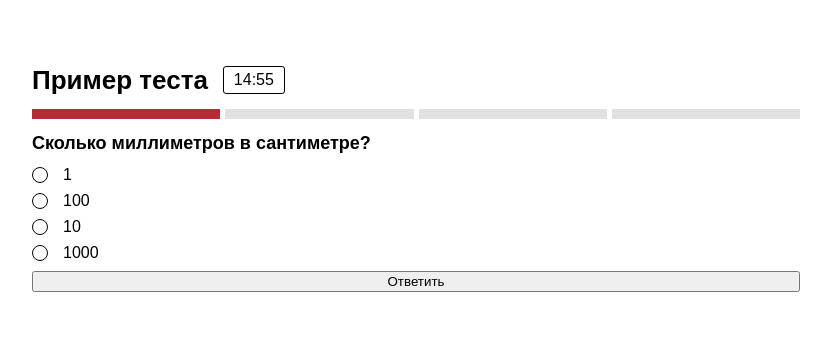
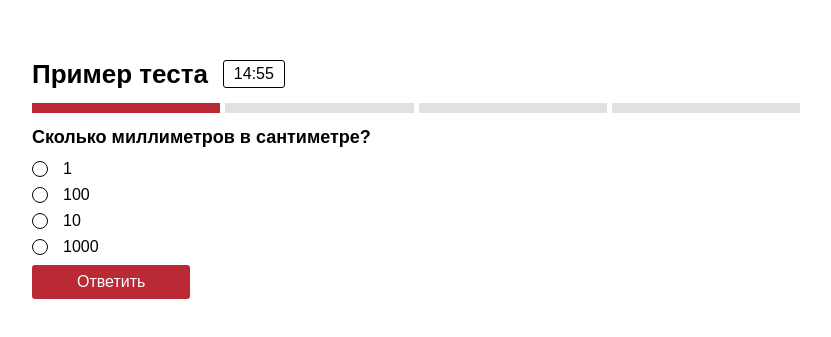
Before and after one commit to puerchik/madsoft_test, a React (Vite) app: page /test/initTest/1 in a window 1280 px wide. Shown: the part 221-558 px from the top of the page, without its empty margins (224-1055 px from the left). Built offline with nearby package versions, Linux system fonts and the light colour scheme.

Commit message:
feat: add styles for Button component

```diff
--- a/src/components/button/Button.tsx
+++ b/src/components/button/Button.tsx
@@ -1,3 +1,19 @@
-export const Button = () => {
-  return <button></button>
+import { ReactNode } from 'react'
+import clsx from 'clsx'
+
+import s from './button.module.scss'
+
+type Props = {
+  type?: 'button' | 'reset' | 'submit'
+  children?: ReactNode
+  onClickHandler?: () => void
+  classNames?: string
 }
+
+export const Button = ({ children, onClickHandler, classNames }: Props) => {
+  return (
+    <button className={clsx(s.button, classNames)} onClick={onClickHandler}>
+      {children}
+    </button>
+  )
+}
--- a/src/components/button/button.module.scss
+++ b/src/components/button/button.module.scss
@@ -0,0 +1,14 @@
+.button {
+  all: unset;
+  padding: 9px 45px;
+  border-radius: 3px;
+  background-color: var(--color-red);
+  color: var(--color-white);
+  text-align: center;
+  transition: 0.2s;
+}
+
+.button:hover {
+  cursor: pointer;
+  opacity: 0.9;
+}
--- a/src/components/question/Question.tsx
+++ b/src/components/question/Question.tsx
@@ -8,6 +8,7 @@ import { addAnswer } from '@/app/store/knowledgeChecksSlice'
 import { areArraysEqual } from '@/shared/utils/arraysEquality'
 
 import s from './question.module.scss'
+import { Button } from '../button'
 
 export type QuestionType = '' | 'single' | 'multiply' | 'short' | 'detailed'
 
@@ -154,7 +155,9 @@ export const Question = () => {
                 )}
               </>
             )}
-            <button type="submit">Ответить</button>
+            <Button classNames={s.submitButton} type="submit">
+              Ответить
+            </Button>
           </form>
         </div>
       ) : (
--- a/src/components/question/question.module.scss
+++ b/src/components/question/question.module.scss
@@ -52,7 +52,11 @@
 .form {
   display: flex;
   flex-direction: column;
+  align-items: flex-start;
   gap: 10px;
+
+  & .submitButton {
+  }
 }
 
 .inputWrapper {
--- a/src/components/result/Result.tsx
+++ b/src/components/result/Result.tsx
@@ -3,6 +3,7 @@ import { useAppDispatch, useAppSelector } from '@/shared/hooks/reduxHooks'
 import { useNavigate, useParams } from 'react-router-dom'
 
 import s from './result.module.scss'
+import { Button } from '../button'
 
 export const Result = () => {
   const { id } = useParams()
@@ -32,8 +33,10 @@ export const Result = () => {
       <p className={s.result}>
         Правильных ответов {`${correct}`} из {`${answers.length}`}
       </p>
-      <button onClick={restartTestHandler}>Пройти тест заново</button>
-      <button onClick={selectTestHandler}>Выбрать другой тест</button>
+      <div className={s.buttonWrapper}>
+        <Button onClickHandler={restartTestHandler}>Пройти тест заново</Button>
+        <Button onClickHandler={selectTestHandler}>Выбрать другой тест</Button>
+      </div>
     </div>
   )
 }
--- a/src/components/result/result.module.scss
+++ b/src/components/result/result.module.scss
@@ -14,3 +14,8 @@
 .result {
   font-size: var(--font-size-subheader);
 }
+
+.buttonWrapper {
+  display: flex;
+  gap: 15px;
+}
```
